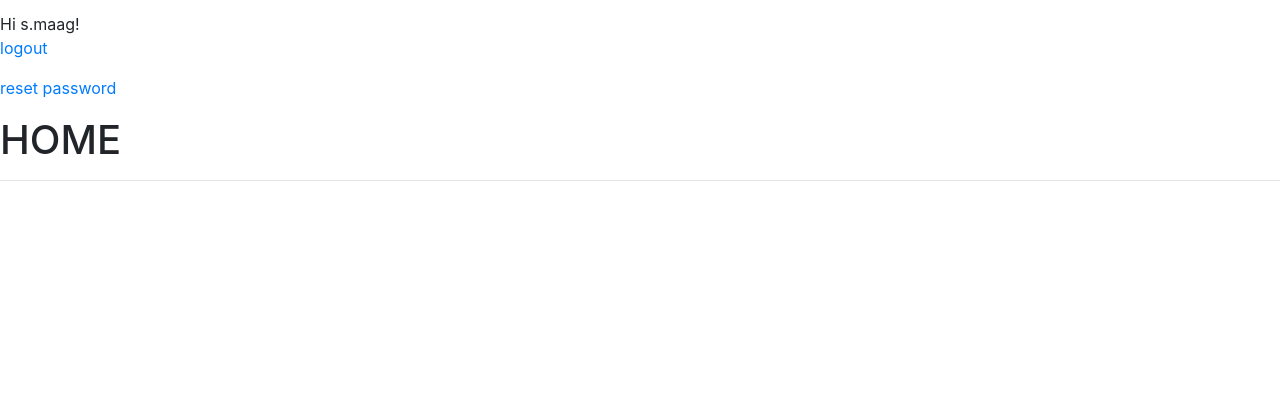
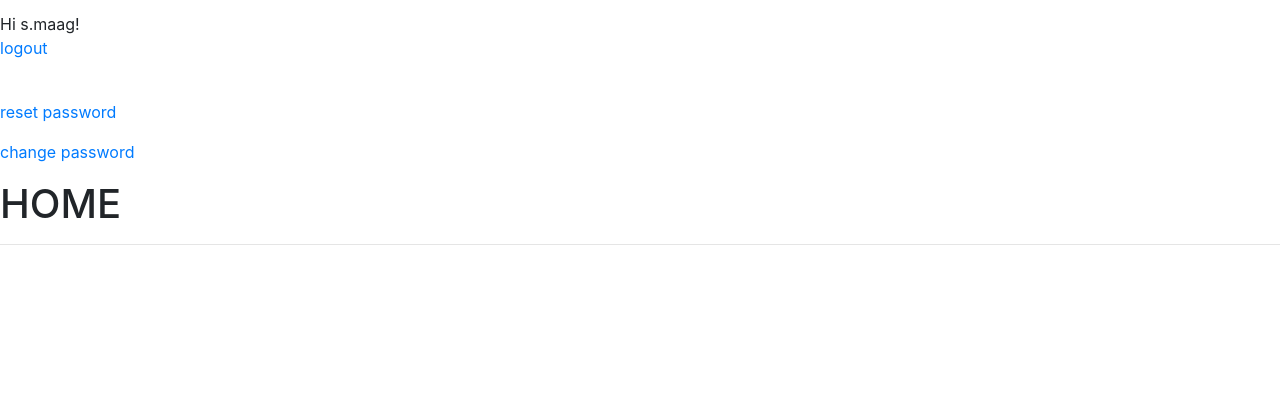
Before and after one commit to JohnnyWalt/ISDevelopment, a Django app: page / in a window 1280 px wide. Shown: the part 130-550 px from the top of the page. Run offline with Django 3.2, Linux system fonts and the light colour scheme; a user stored in the database is signed in; some libraries are stand-ins or nearby versions.

Commit message:
Password Change finished

```diff
--- a/StudyManager/StudyManager/urls.py
+++ b/StudyManager/StudyManager/urls.py
@@ -15,7 +15,7 @@ Including another URLconf
 """
 from django.contrib import admin
 from django.urls import path, include
-from django.contrib import admin
+# from django.contrib.auth import views as auth.views
 from django.views.generic.base import TemplateView
 from documents import views
 from registration import views as registration_views
@@ -32,6 +32,6 @@ urlpatterns = [
     # include the auth app at accounts/ - standard provided by django
     path('registration/', registration_views.signup, name='signup'),
     path('registration/', include('django.contrib.auth.urls')),
-
-    path('registration/password_change/', registration_views.password_change, name='password_change')
+    # change password
+    path('password_change/', registration_views.password_change, name='password_change'),
 ]
--- a/StudyManager/registration/templates/registration/password_change.html
+++ b/StudyManager/registration/templates/registration/password_change.html
@@ -4,7 +4,7 @@
 
 Hi {{ user.username }},
 here you can change your password!
-
+<br><br>
 <form method="post">
   {% csrf_token %}
   {{ form }}
--- a/StudyManager/registration/templates/registration/password_change_done.html
+++ b/StudyManager/registration/templates/registration/password_change_done.html
@@ -3,4 +3,7 @@
 {% block mainContent %}
   <h1>Password successfully changed!</h1>
   <p>You're still logged in.</p>
+  <br>
+  <p>Return to the <a href="/">Landing Page</a> here.</p>
+  <p>You can as well <a href="{% url 'logout' %}">logout</a> here.</p>
 {% endblock %}
--- a/StudyManager/registration/views.py
+++ b/StudyManager/registration/views.py
@@ -30,7 +30,7 @@ def password_change(request):
             user = form.save()
             update_session_auth_hash(request, user)  # Important! otherwise user has to log in again
             messages.success(request, 'Your password was successfully updated!')
-            return redirect('/')
+            return redirect('/registration/password_change/done')
         else:
             messages.error(request, 'Please correct the error below.')
     else:
--- a/StudyManager/templates/home.html
+++ b/StudyManager/templates/home.html
@@ -4,8 +4,9 @@
 
 {% if user.is_authenticated %}
   Hi {{ user.username }}!
-  <p><a href="{% url 'logout' %}">logout</a></p>
+  <p><a href="{% url 'logout' %}">logout</a></p><br>
   <p><a href="{% url 'password_reset' %}">reset password</a></p>
+  <p><a href="{% url 'password_change' %}">change password</a></p>
 {% else %}
   <p>Hey! You are not logged in. <a href="{% url 'login' %}">Login</a> here.</p>
   <p>New User? <a href="{% url 'signup' %}">Register</a> here.</p>
--- a/StudyManager/templates/nav_bar.html
+++ b/StudyManager/templates/nav_bar.html
@@ -17,7 +17,7 @@
 
             <div class="dropdown-menu" aria-labelledby="dropdownMenuLink">
                 <a class="dropdown-item" href="/registration/">Registration</a>
-                <a class="dropdown-item" href="/registration/password_change/">Change Password</a>
+                <a class="dropdown-item" href="/password_change/">Change Password</a>
                 <a class="dropdown-item" href="/registration/password_reset/">Forgot Password?</a>
                 <div class="dropdown-divider"></div>
                 <a class="dropdown-item" href="/">Login / Logout</a>
```
Also changed, not shown: StudyManager/db.sqlite3.
